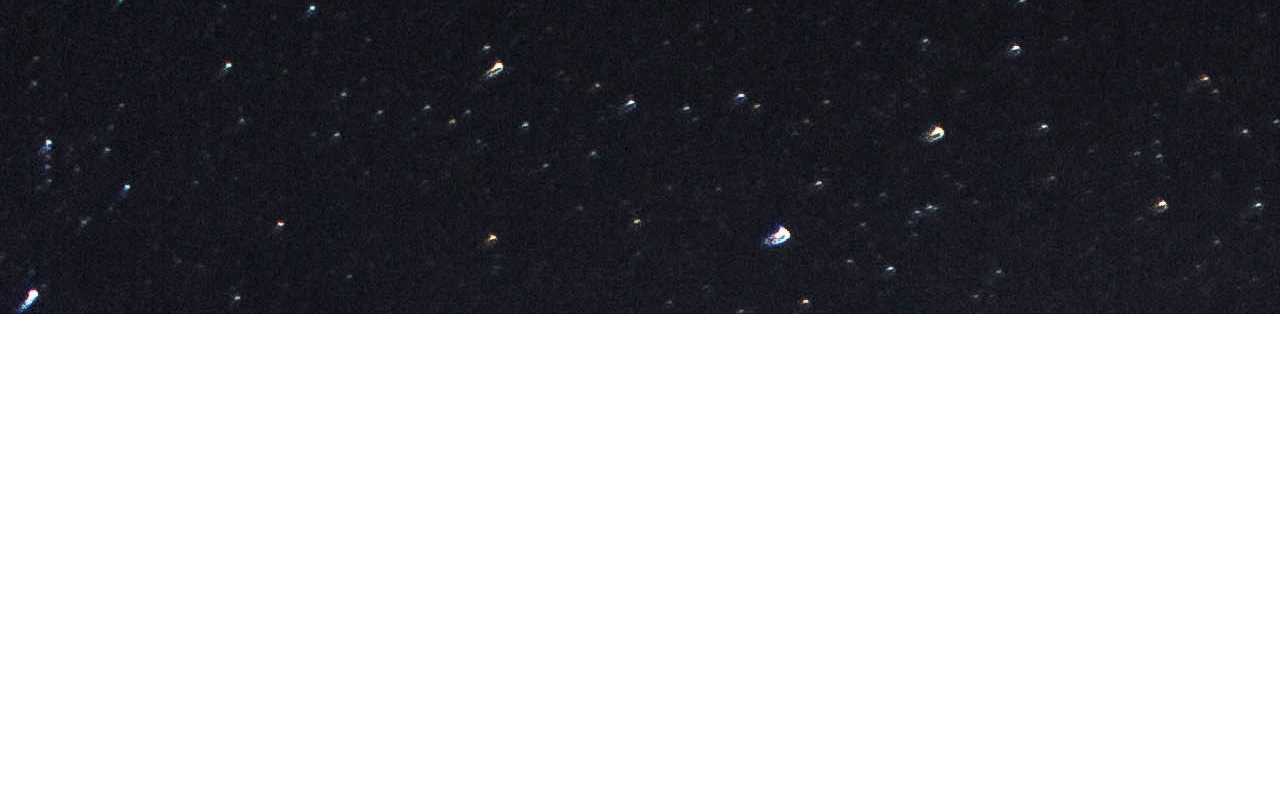
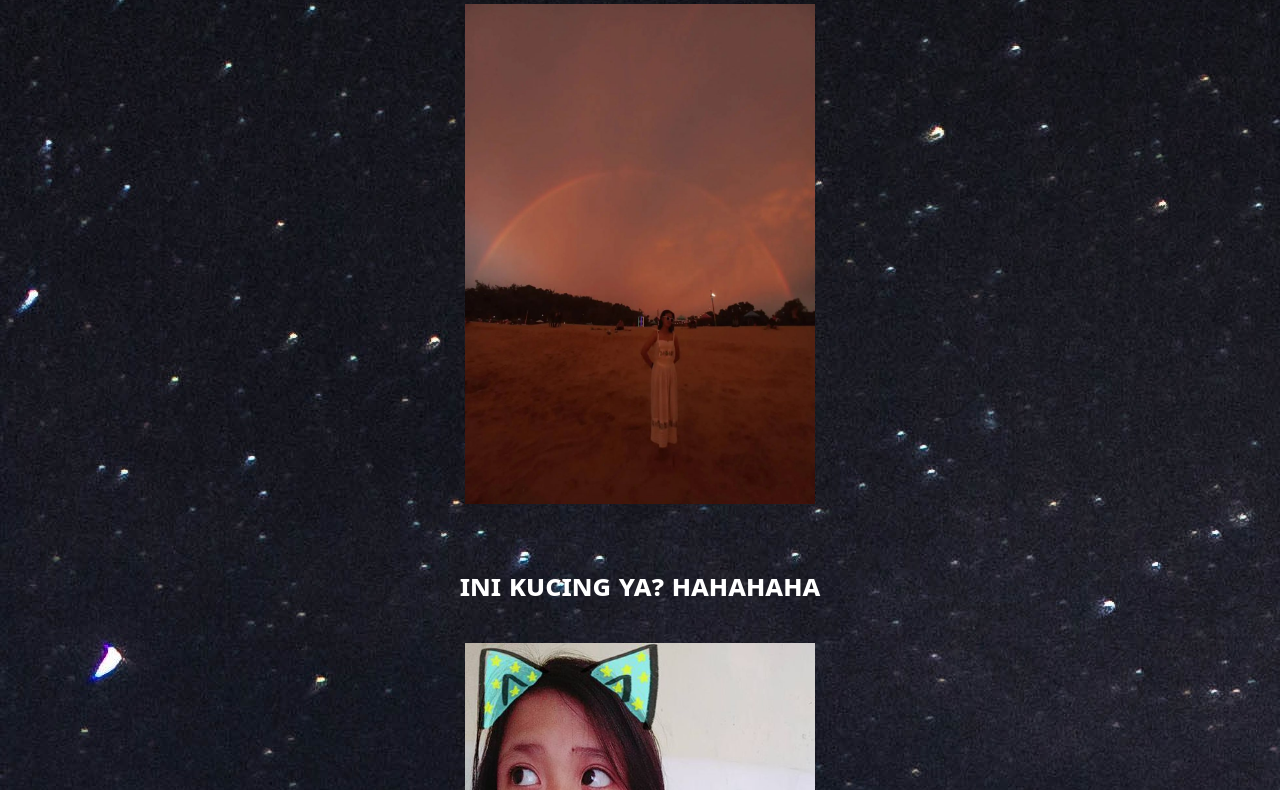
Before and after one commit to secretadmirer19/secretadmirer19.github.io, a plain HTML site: page index.html in a window 1280 px wide. Shown: the part 486-1276 px from the top of the page. Before the commit the page ends 800 px from the top, so only its background shows below. Drawn offline with Linux system fonts and the light colour scheme.

Commit message:
Update index.html

```diff
--- a/index.html
+++ b/index.html
@@ -93,7 +93,7 @@ font-family: system-ui, -apple-system, BlinkMacSystemFont, 'Segoe UI', Roboto, O
     </script>
     <script>
     alert("this message is from your Secret Admirer");
-    </script><script>
+    </script>
 
 <center>
 <h1 id="h1" > SEBELUM NGESCROLL DI ZOOM DULU YA<h1>
```
